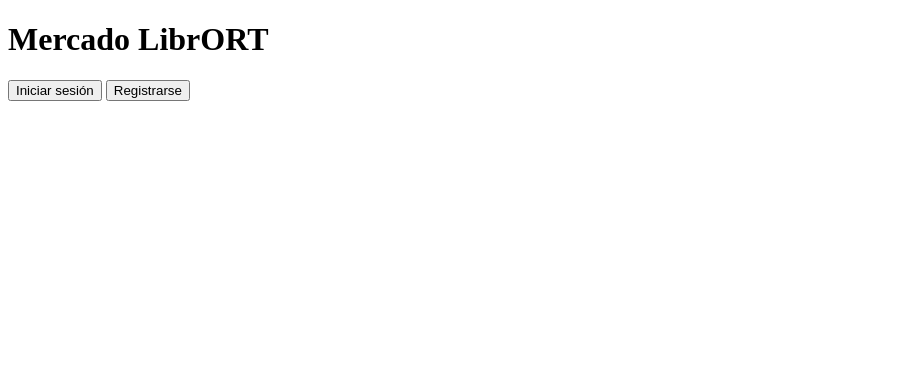
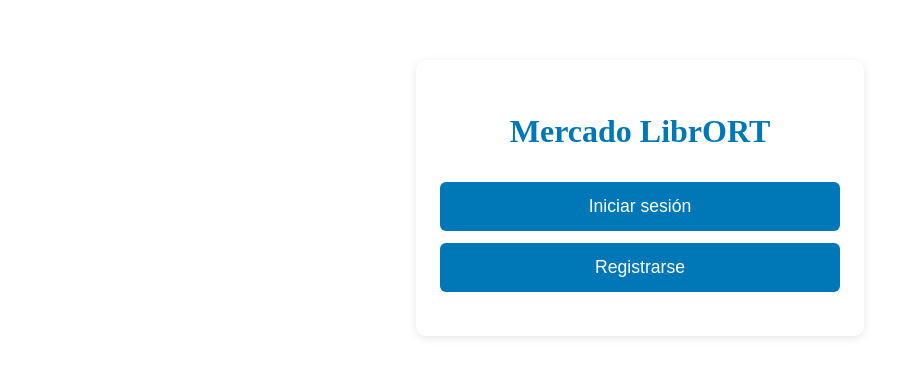
Before and after one commit to 3-TIC-ORT/proyecto-mercado-libre-para-gente-de-ort, a plain HTML site: page Frontend/Html y css/index.html in a window 1280 px wide. Shown: the whole page, without its empty margins (0-912 px from the left). Drawn offline with Linux system fonts and the light colour scheme.

Commit message:
Update index.html

```diff
--- a/Frontend/Html y css/index.html
+++ b/Frontend/Html y css/index.html
@@ -4,11 +4,14 @@
     <meta charset="UTF-8">
     <meta name="viewport" content="width=device-width, initial-scale=1.0">
     <title>Mercado LibrORT</title>
+    <link rel="stylesheet" href="index.css">
 </head>
 <body>
+    <div class="container">
     <h1>Mercado LibrORT</h1>
-    <button onclick="location.href='login.html'">Iniciar sesión</button>
-    <button onclick="location.href='registro.html'">Registrarse</button>
+    <button onclick="location.href='login.html'" class="botones">Iniciar sesión</button>
+    <button onclick="location.href='registro.html'" class="botones">Registrarse</button>
+</div>
 </body>
 
 </html>
```
